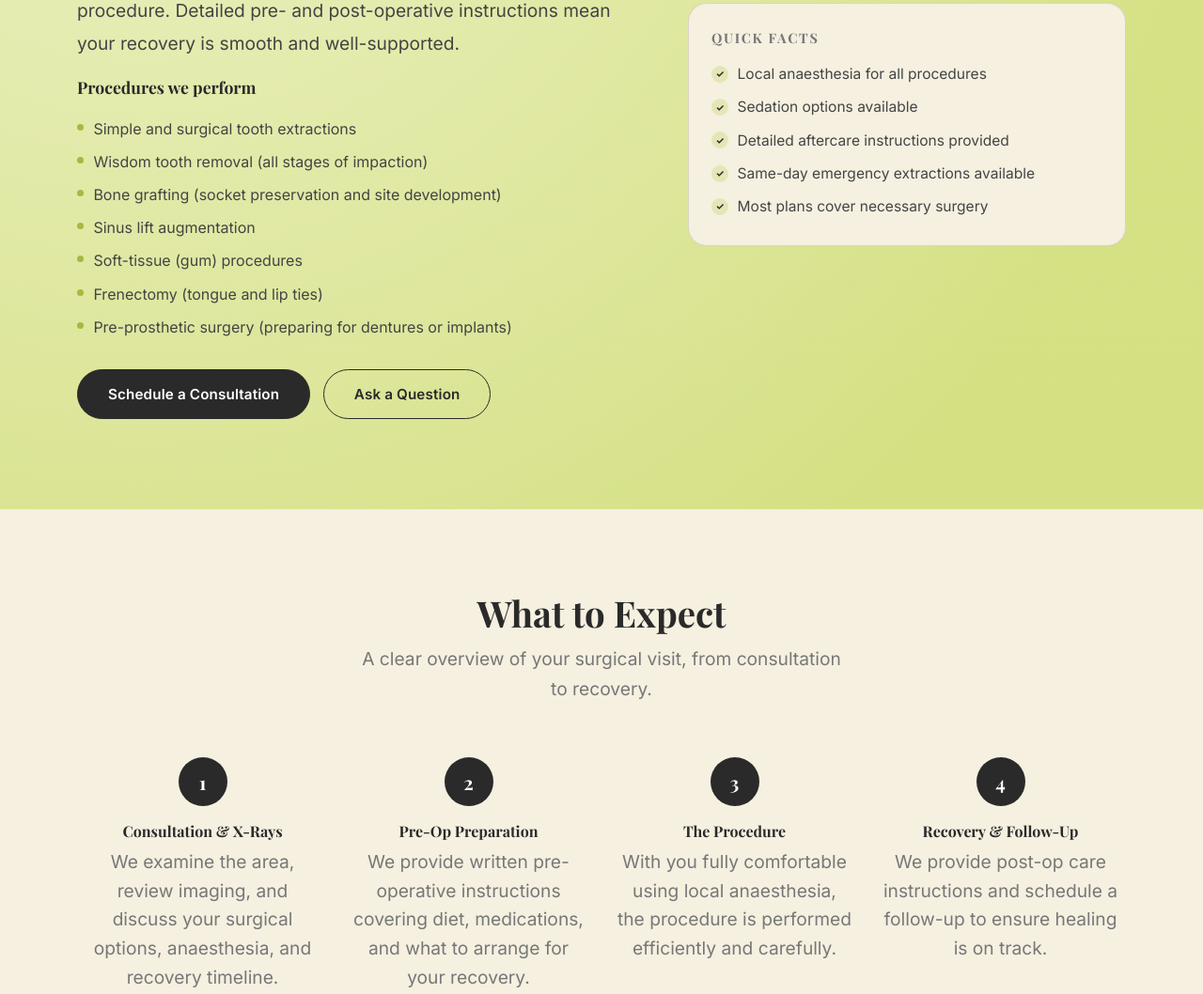
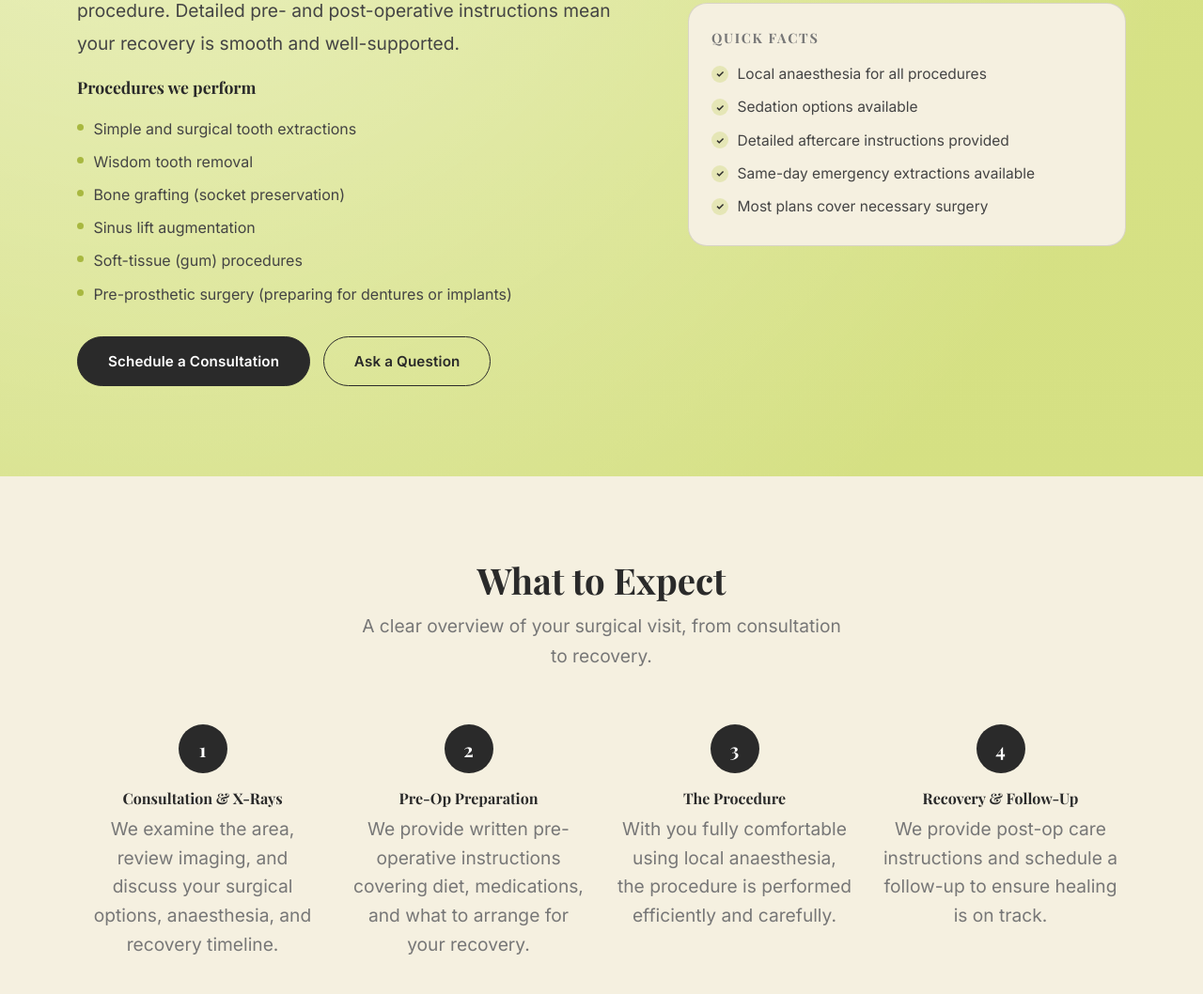
Before and after one commit to AbdulSamadMeer/McMurrayDentalWebsite, a plain HTML site: page oral-surgery.html in a window 1280 px wide. Shown: the part 1006-2064 px from the top of the page at 94% size. Drawn offline with nearby package versions, Linux system fonts and the light colour scheme; a web font is replaced by a local one.

Commit message:
Updated oral surgery page

```diff
--- a/oral-surgery.html
+++ b/oral-surgery.html
@@ -55,11 +55,10 @@
       <h3 style="font-size:1.1rem;margin-bottom:.75rem;margin-top:.25rem;">Procedures we perform</h3>
       <ul>
         <li>Simple and surgical tooth extractions</li>
-        <li>Wisdom tooth removal (all stages of impaction)</li>
-        <li>Bone grafting (socket preservation and site development)</li>
+        <li>Wisdom tooth removal</li>
+        <li>Bone grafting (socket preservation)</li>
         <li>Sinus lift augmentation</li>
         <li>Soft-tissue (gum) procedures</li>
-        <li>Frenectomy (tongue and lip ties)</li>
         <li>Pre-prosthetic surgery (preparing for dentures or implants)</li>
       </ul>
       <div class="srv-page-actions">
```
